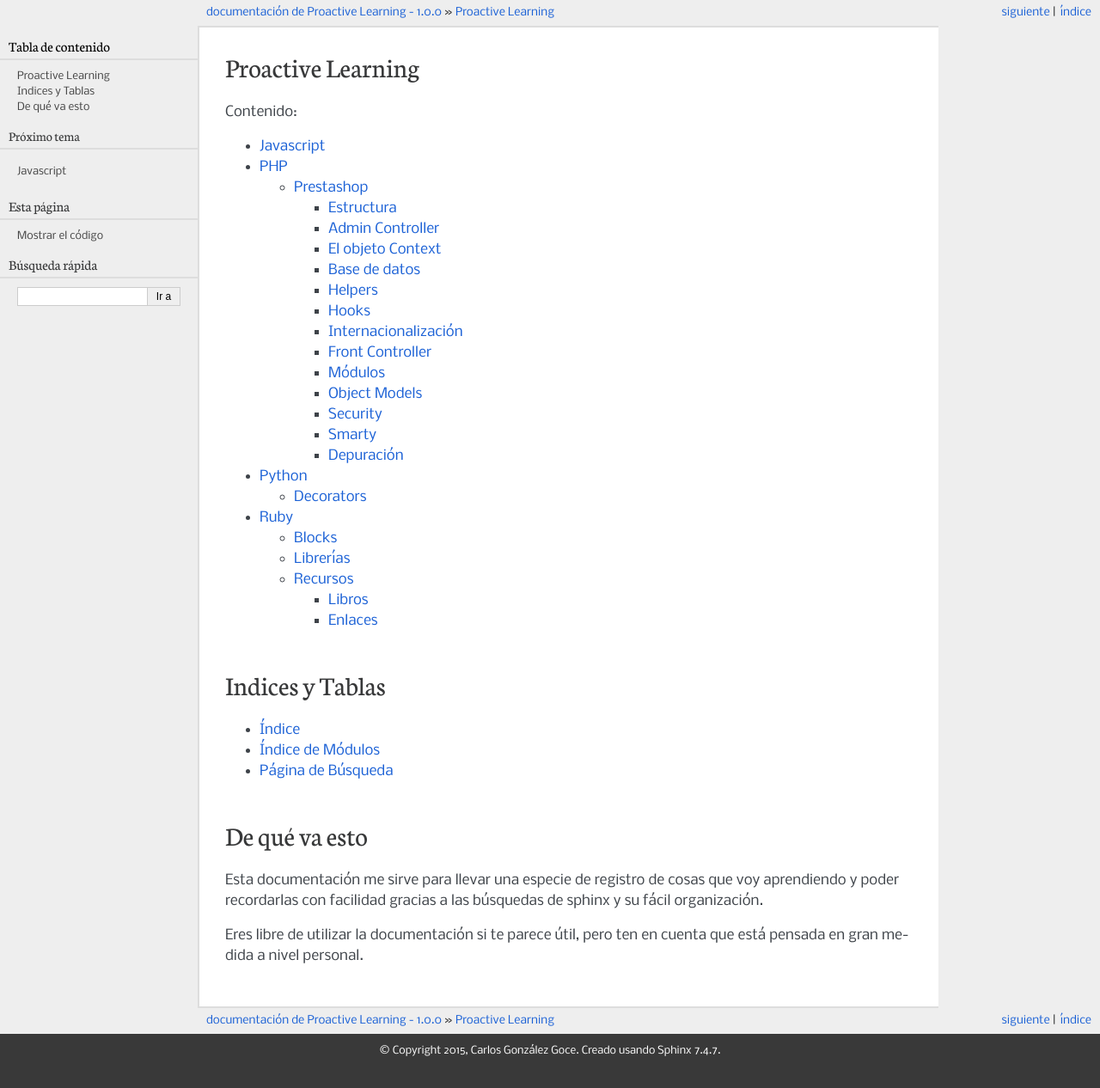
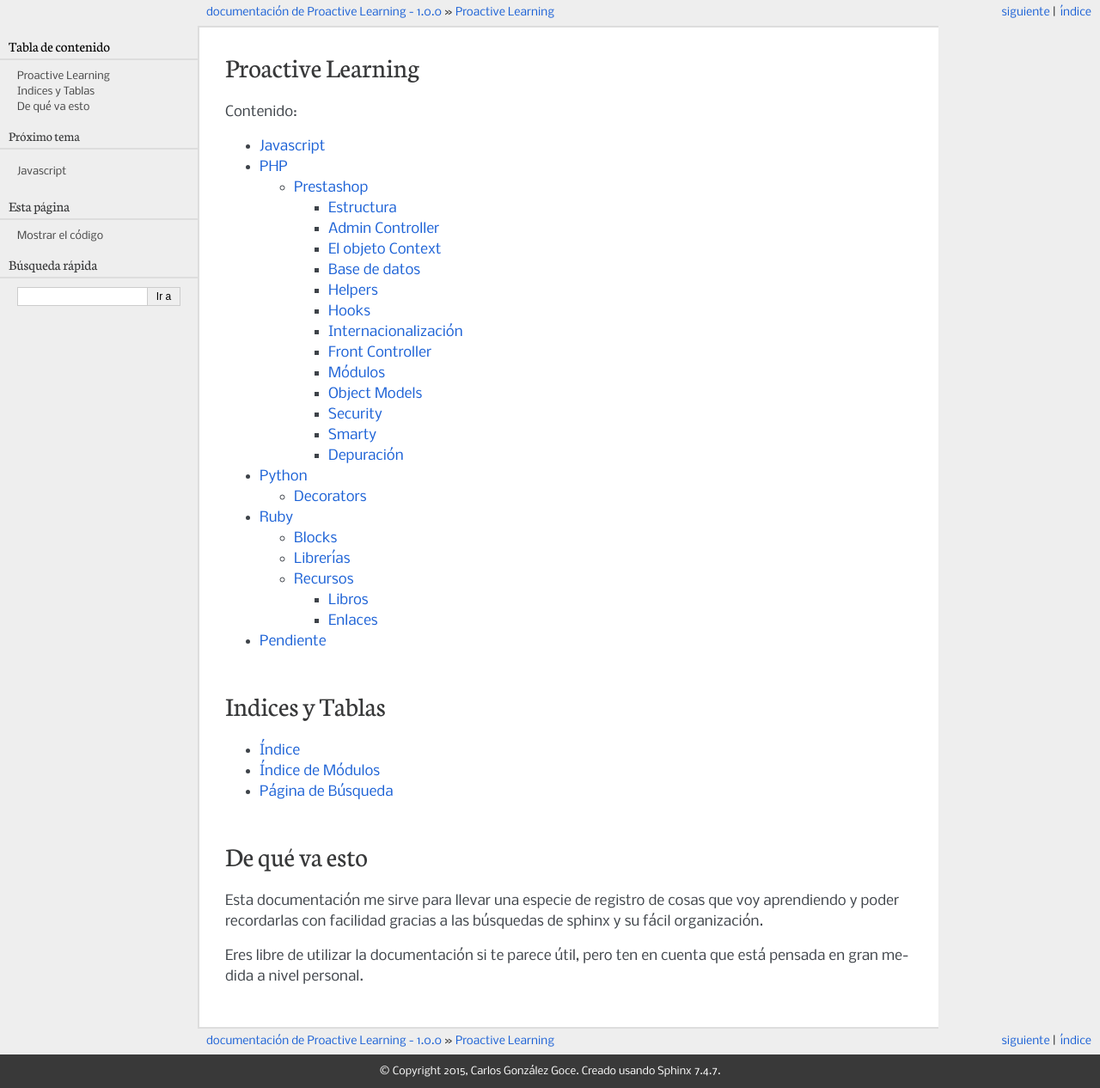
Before and after one commit to carlosgoce/proactive-learning, a Sphinx documentation site: the page built from docs/index.rst, in a window 1280 px wide. Shown: the whole page at 86% size. Built offline with Sphinx 7.4.7, drawn with Linux system fonts in a browser that asks for light colours; before the commit the page ends 1242 px from its top, so only the background shows below that.

Commit message:
Add pending docs

```diff
--- a/docs/index.rst
+++ b/docs/index.rst
@@ -10,6 +10,7 @@
    php/index
    python/index
    ruby/index
+   pending
 
 
 Indices y Tablas
--- /dev/null
+++ b/docs/pending.rst
@@ -0,0 +1,5 @@
+Pendiente
+=========
+
+- Elasticsearch
+- VoltFramework
```
